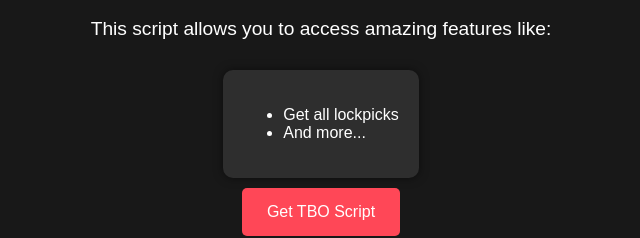
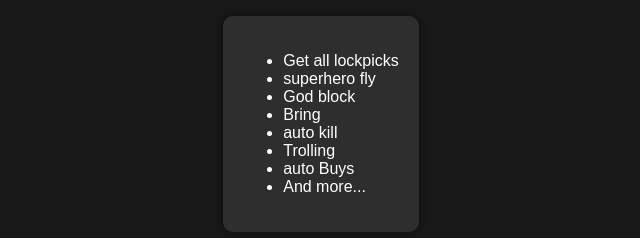
Before and after one commit to oprty131/Website, a plain HTML site: page index.html in a window 1280 px wide. Shown: the part 358-596 px from the top of the page, without its empty margins (319-959 px from the left). Drawn offline with Linux system fonts and the light colour scheme.

Commit message:
Update index.html

```diff
--- a/index.html
+++ b/index.html
@@ -102,6 +102,12 @@
     <div class="features">
         <ul>
             <li>Get all lockpicks</li>
+            <li>superhero fly</li>
+            <li>God block</li>
+            <li>Bring</li>
+            <li>auto kill</li>
+            <li>Trolling</li>
+            <li>auto Buys</li>
             <li>And more...</li>
         </ul>
     </div>
```
